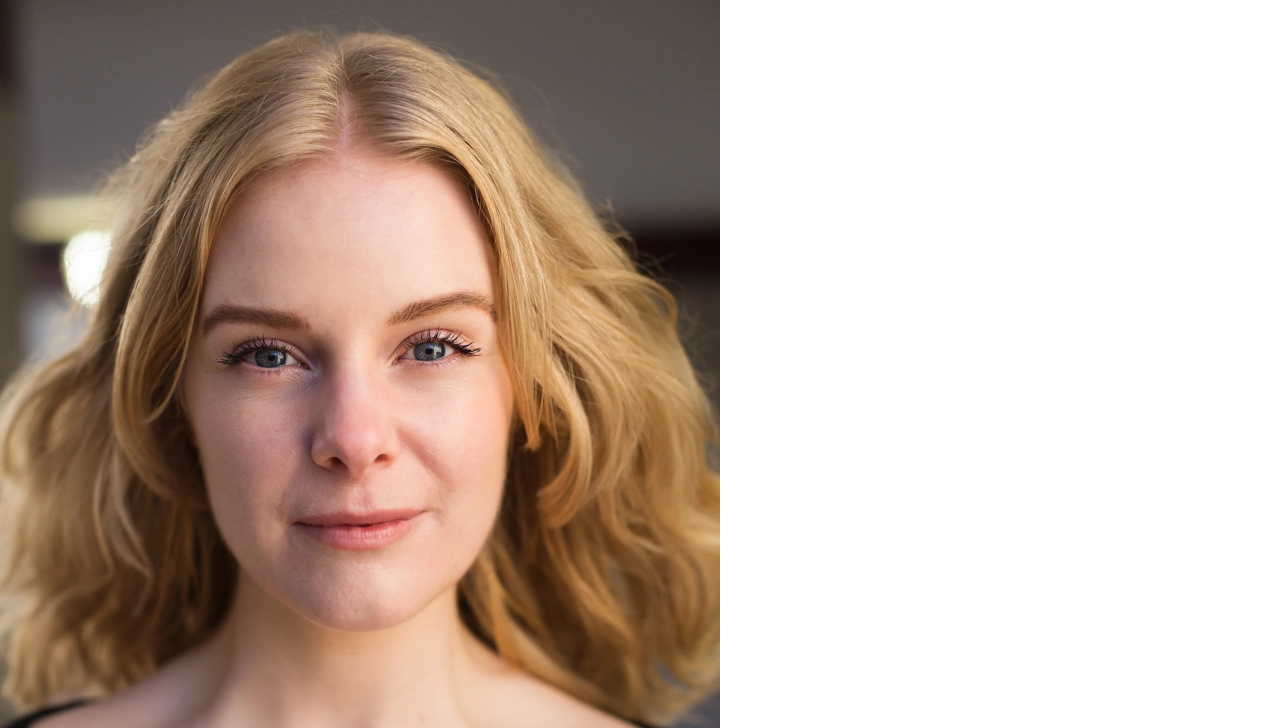
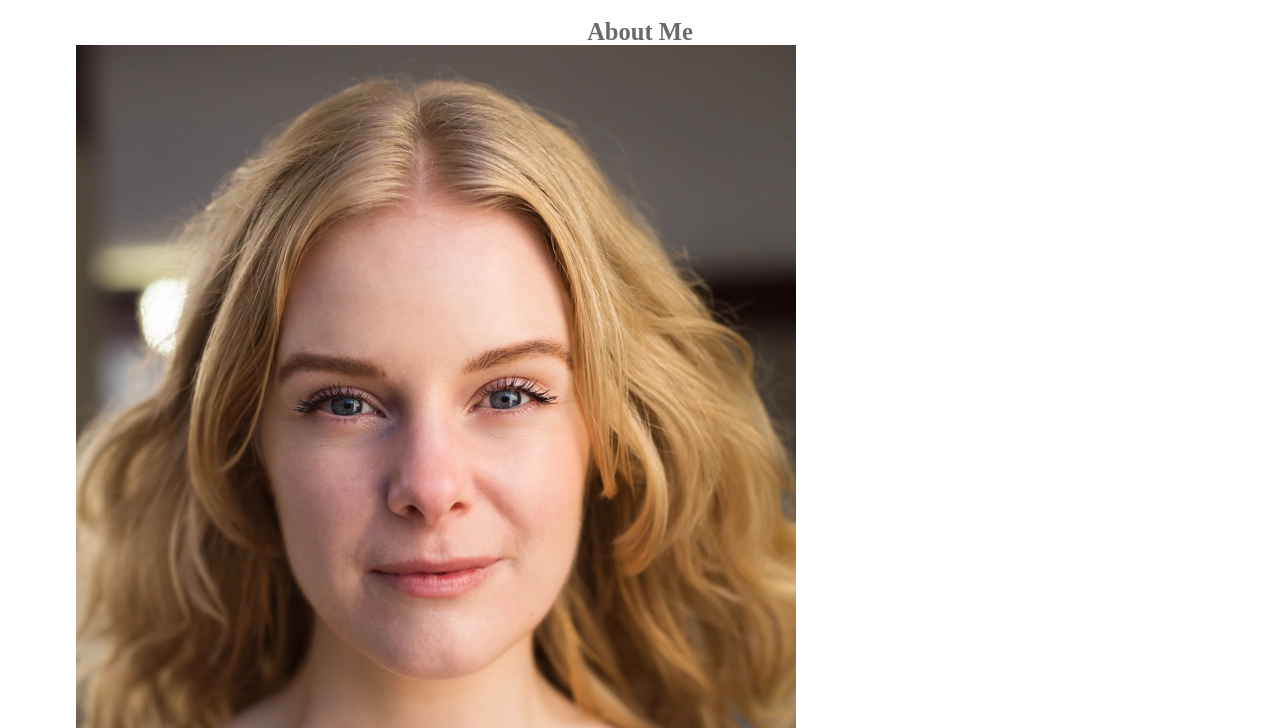
Before and after one commit to linusheinsvig/sofie, a plain HTML site: page index.html in a window 1280 px wide. Shown: the part 196-924 px from the top of the page. Drawn offline with Linux system fonts and the light colour scheme.

Commit message:
Add container width

```diff
--- a/index.html
+++ b/index.html
@@ -9,6 +9,7 @@
 </head>
 <body>
     <header class="bg-dark">
+        <div class="container">
         <a href="index.html"><h1>Sofie Heinsvig</h1></a>
         <nav>
             <ul>
@@ -18,9 +19,11 @@
                 <li><a href=""><h2>Contact</h2></a></li>
             </ul>
         </nav>
+    </div>
     </header>
 
     <section class="bg-light">
+        <div class="container">
         <h3>About Me</h3>
         <div class="split">
             <div>
@@ -30,8 +33,10 @@
                 <p>TextText</p>
             </div>
         </div>
+        </div>
     </section>
     <section class="bg-grey">
+        <div class="container">
         <div class="split">
             <div>
                 <img src="images/collage1.webp" alt="Headshot1">
@@ -40,6 +45,7 @@
                 <img src="images/collage3.webp" alt="Headshot2">
             </div>
         </div>
+    </div>
     </section>
 </body>
 </html>
--- a/style.css
+++ b/style.css
@@ -34,6 +34,19 @@ h3 {
     color: var(--clr-grey);
 }
 
+section {
+    padding: 3rem 0;
+}
+
+p, h3 {
+    text-align: center;
+}
+
+.container {
+    margin-inline: auto;
+    width: min(90%, 70.5rem);
+}
+
 .bg-dark { background-color: var(--clr-dark); }
 
 .bg-light { background-color: var(--clr-light); }
```
